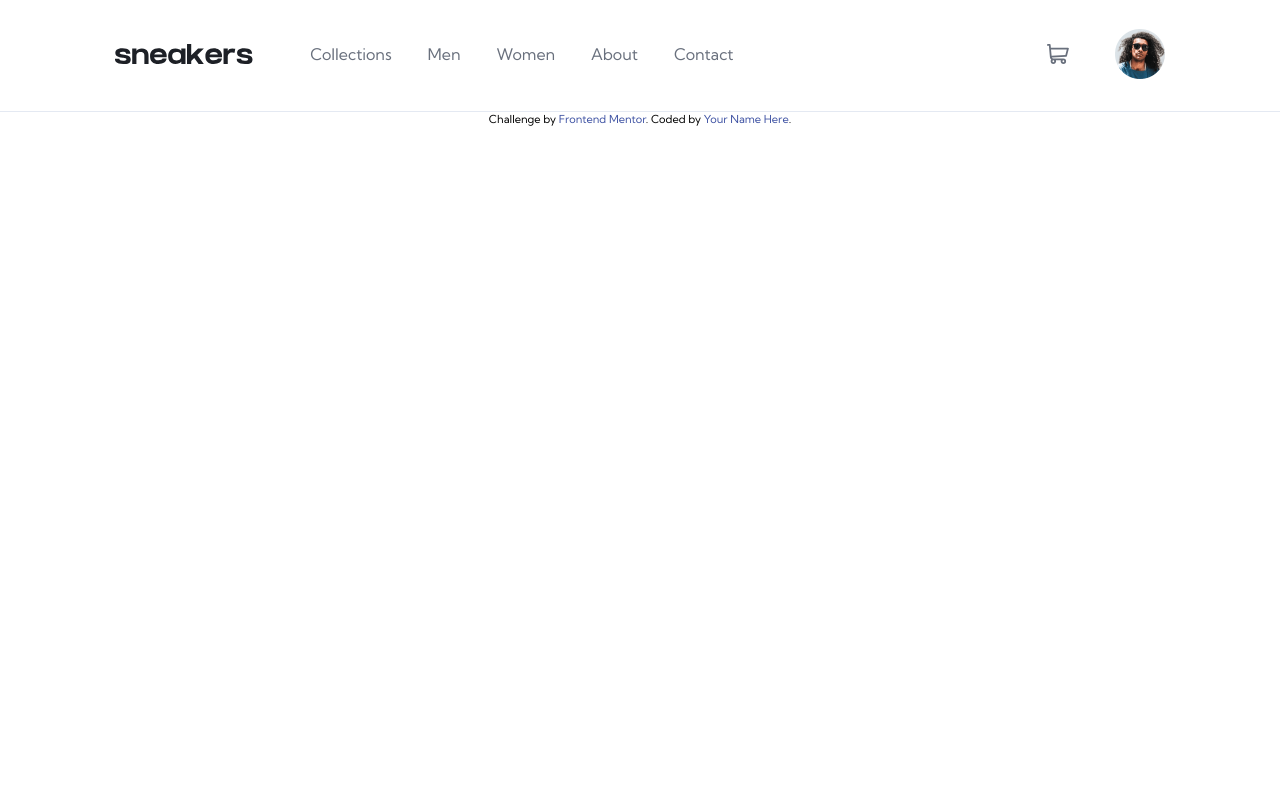
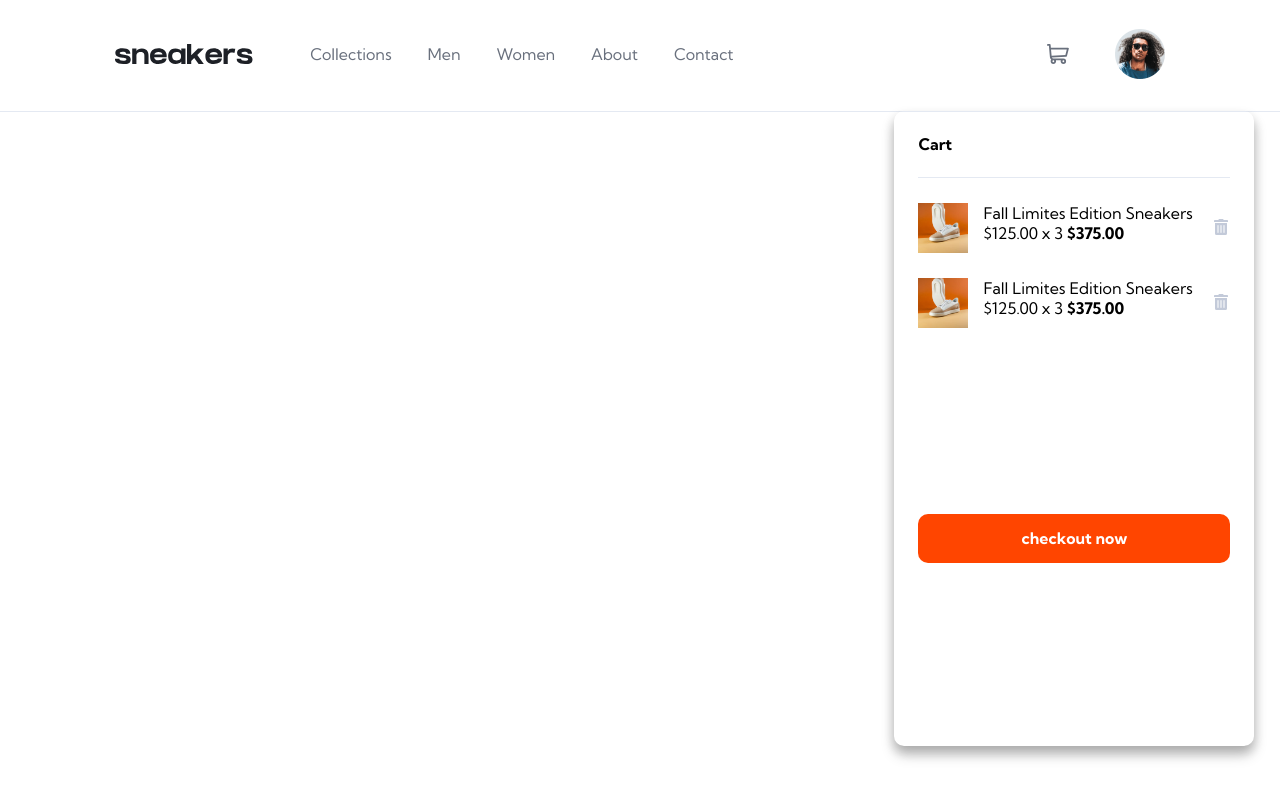
Before and after one commit to Ugesh2204/ecom-sneaker-v1, a plain HTML site: page index.html in a window 1280 px wide. Drawn offline with Linux system fonts and the light colour scheme.

Commit message:
Cart section

```diff
--- a/assets/css/style.css
+++ b/assets/css/style.css
@@ -15,6 +15,9 @@
    align-items: center;
    border-bottom: 1px solid #E4E9F2;
    height: 112px;
+   position: fixed;
+   top:0;left:0;right:0;
+   z-index: 1000;
 }
 
 .header .logo img {
@@ -26,7 +29,6 @@
     display:flex;
     justify-items: center;
 }
-
 
 .header-inner-wrapper .navbar {
     margin-left:57px;
@@ -53,3 +55,84 @@
     width:50px;
     height: 50px;
 }
+
+.header .cart-items-container {
+    position: absolute;
+    top:100%;
+    right:2%;
+    width:360px;
+    /* background-color: plum; */
+    height: calc(100vh - 165px);
+    padding: 0rem 1.5rem 1.5rem 1.5rem;
+    border-radius: 10px;
+    box-shadow: 0 6px 12px 0 rgb(0 0 0 / 20%), 0 9px 14px 0 rgb(0 0 0 / 19%);
+}
+
+.header .cart-items-container .cart-header {
+    height: 67px;
+    display:flex;
+    justify-items: center;
+    border-bottom: 1px solid #E4E9F2;
+    line-height: 67px;
+}
+.header .cart-items-container .cart-header h2 {
+    font-size: 16px;
+    font-weight: bold;
+}
+
+.header .cart-items-container .cart-body {
+    /* background: #69707D; */
+    height:295px;
+}
+
+.header .cart-items-container .cart-body .cart-item {
+    display: flex;
+    position: relative;
+    margin-top:25px;
+}
+
+.header .cart-items-container .cart-body .cart-item .delete {
+    position: absolute;
+    top: 1rem;
+    right:2px;
+    cursor: pointer;
+}
+
+.header .cart-items-container .cart-body .card-thumbnail {
+    width:50px;
+    height:50px;
+}
+
+.header .cart-items-container .cart-body .cart-item .content h3 {
+    font-size:16px;
+    font-weight: 400;
+    margin-left:15px;
+}
+
+.header .cart-items-container .cart-body .cart-item .content .price {
+    font-size:16px;
+    font-weight: 400;
+    margin-left:15px;
+}
+
+.header .cart-items-container .cart-body .cart-item .content .price .bold {
+    font-size:16px;
+    font-weight: bold;
+}
+
+.header .cart-items-container .cart-footer {
+
+}
+.header .cart-items-container .cart-footer .btn {
+    width:100%;
+    margin-top: 1rem;
+    display: inline-block;
+    padding: 0.9rem 3rem;
+    font-size: 16px;
+    font-weight:bold;
+    color: #fff;
+    background: orangered;
+    border-radius:10px;
+    cursor: pointer;
+    text-align: center;
+}
--- a/index.html
+++ b/index.html
@@ -30,8 +30,6 @@
             <a href="#contact">Contact</a>
           </nav>
     </div>
-
-
     <div class="icon">
       <div class="cart" id="cart-btn">
         <img src="images/icon-cart.svg"/>
@@ -39,14 +37,44 @@
 
       <div class="avatar" id="avator-btn">
           <img src="images/image-avatar.png"/>
-        </div>
+      </div>
+
+      <div class="cart-items-container">
+
+          <div class="cart-header">
+            <h2>Cart</h2>
+          </div>
+          <div class="cart-body">
+            <div class="cart-item">
+                <img  class="card-thumbnail" src="images/image-product-1-thumbnail.jpg" alt="">
+                <span><img class="delete" src="./images/icon-delete.svg"</span>
+                <div class="content">
+                  <h3>Fall Limites Edition Sneakers</h3>
+                  <div class="price">
+                    $125.00 x 3 <span class="bold">$375.00</span>
+                  </div>
+                </div>
+            </div>
+            <div class="cart-item">
+                <img  class="card-thumbnail" src="images/image-product-1-thumbnail.jpg" alt="">
+                <span><img class="delete" src="./images/icon-delete.svg"</span>
+                <div class="content">
+                  <h3>Fall Limites Edition Sneakers</h3>
+                  <div class="price">
+                    $125.00 x 3 <span class="bold">$375.00</span>
+                  </div>
+                </div>
+              </div>
+          </div>
+          <div class="cart-footer">
+              <a href="#" class="btn">checkout now</a>
+          </div>
+
+      </div>
 
     </div>
   </header>
 
-  <div class="attribution">
-    Challenge by <a href="https://www.frontendmentor.io?ref=challenge" target="_blank">Frontend Mentor</a>.
-    Coded by <a href="#">Your Name Here</a>.
-  </div>
+
 </body>
 </html>
```
